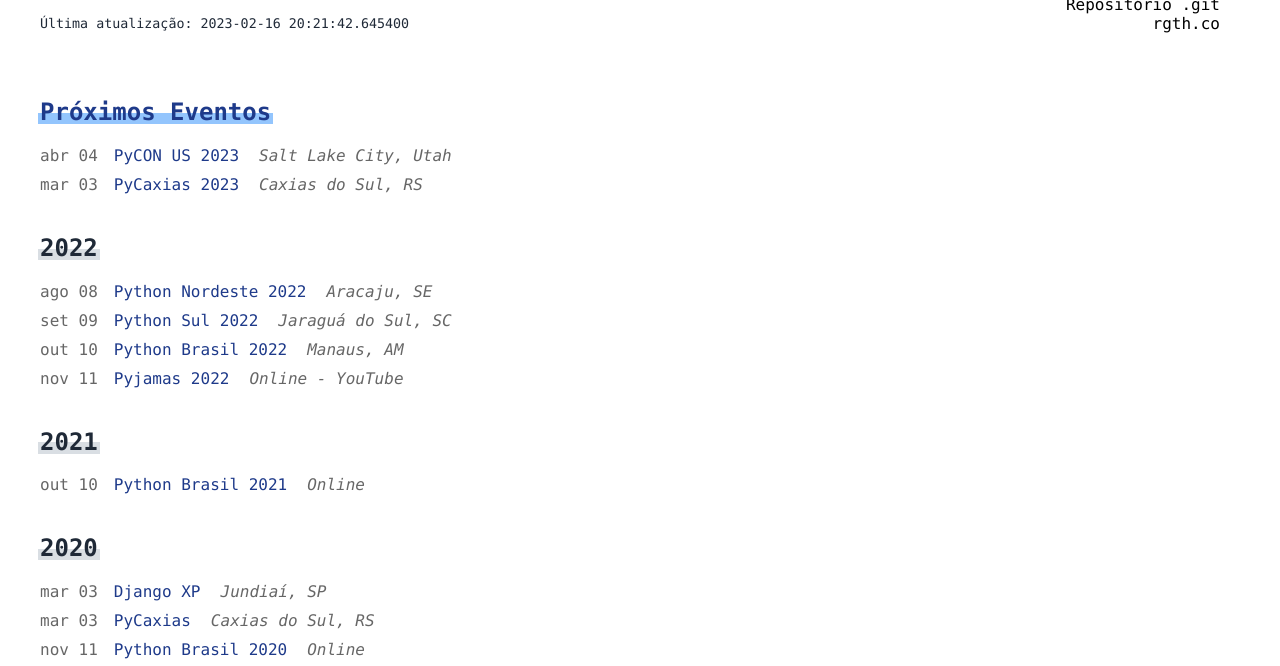
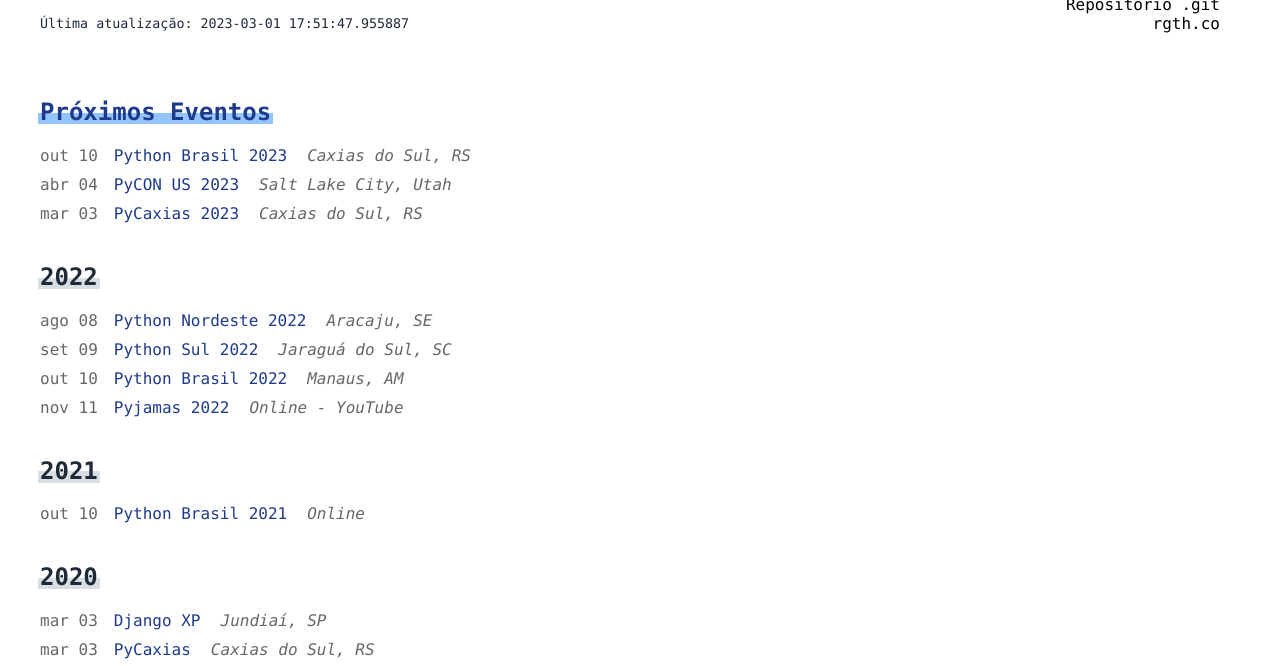
Before and after one commit to rougeth/pythonnobrasil, a plain HTML site: page index.html in a window 1280 px wide. Shown: the part 119-785 px from the top of the page. Drawn offline with Linux system fonts and the light colour scheme.

Commit message:
Deploying to gh-pages from @ rougeth/pythonnobrasil@c0435e7a266d02bdc3dc8791c4a834a5524c709b 🚀

```diff
--- a/index.html
+++ b/index.html
@@ -4,15 +4,23 @@
   <meta charset="UTF-8">
   <title>Python no Brasil</title>
   <meta name="viewport" content="width=device-width, initial-scale=1, shrink-to-fit=no">
-  <link href="style.23c41edc.css" rel="stylesheet">
+  <link href="style.203d6484.css" rel="stylesheet">
 </head>
 <body>
   <header>
     <h1>Eventos <span class="highlight verde">Python</span> espalhados pelo <span class="highlight amarelo">Brasil</span><small class="really-small">*</small></h1>
-    <p><small>Última atualização: 2023-02-16 20:21:42.645400</small></p>
+    <p><small>Última atualização: 2023-03-01 17:51:47.955887</small></p>
   </header>
   <section>
     <h2><span class="highlight azul">Próximos Eventos</span></h2>
+
+    <div class="event">
+      <div class="event-date">out 10</div>
+      <div class="event-name">
+        <a href="https://2023.pythonbrasil.org.br" class="highlight-hover azul">Python Brasil 2023</a>
+      </div>
+      <div class="event-location">Caxias do Sul, RS</div>
+    </div>
 
     <div class="event">
       <div class="event-date">abr 04</div>
```
Also changed, not shown: style.203d6484.css (renamed from style.23c41edc.css).
